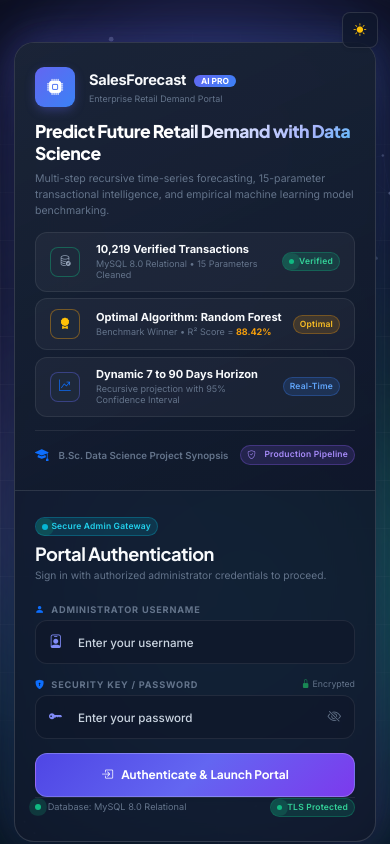
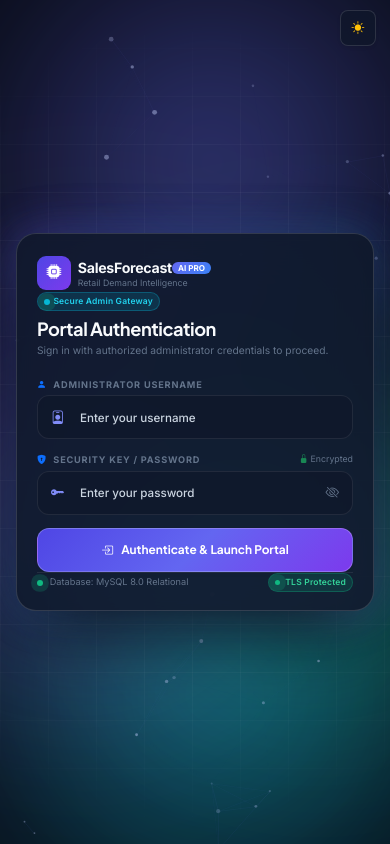
Before and after one commit to omya77/Sales_Forecasting_ML, a Django app: page /login/ in a window 390 px wide. Run offline with Django 5.2, Linux system fonts and the light colour scheme.

Commit message:
Optimize mobile login view: eliminate scrolling, remove top margin gap, add mobile brand header

```diff
--- a/sales_web/dashboard/templates/dashboard/login.html
+++ b/sales_web/dashboard/templates/dashboard/login.html
@@ -509,35 +509,47 @@
         }
 
         /* --------------------------------------------------------------------------
-           RESPONSIVE BREAKPOINTS
+           RESPONSIVE BREAKPOINTS (ZERO-SCROLL MOBILE & TABLET ENGINE)
            -------------------------------------------------------------------------- */
         @media (max-width: 991.98px) {
             html, body {
-                height: auto !important;
-                overflow-y: auto !important;
+                height: 100% !important;
+                max-height: 100% !important;
+                overflow: hidden !important;
             }
             .login-viewport {
-                height: auto !important;
-                min-height: 100vh !important;
-                padding: 60px 14px 20px 14px;
+                height: 100vh !important;
+                height: 100dvh !important;
+                max-height: 100vh !important;
+                max-height: 100dvh !important;
+                overflow: hidden !important;
+                padding: 12px 16px !important;
+                margin: 0 !important;
+                display: flex !important;
+                align-items: center !important;
+                justify-content: center !important;
+            }
+            .cockpit-glow-wrapper {
+                width: 100% !important;
+                max-width: 430px !important;
+                margin: 0 auto !important;
             }
             .login-dual-cockpit {
-                flex-direction: column;
-                max-width: 480px;
-                border-radius: 20px;
+                flex-direction: column !important;
+                max-width: 100% !important;
+                border-radius: 20px !important;
             }
+            /* Hide the duplicate heavy showcase panel on mobile to guarantee zero scrolling */
             .login-showcase-panel {
-                border-right: none;
-                border-bottom: 1px solid var(--border-subtle);
-                padding: 24px 20px;
+                display: none !important;
             }
             .login-form-panel {
-                padding: 24px 20px;
+                padding: 22px 20px 18px 20px !important;
             }
             .top-nav-dock {
-                top: 12px;
-                left: 12px;
-                right: 12px;
+                top: 10px !important;
+                right: 14px !important;
+                left: auto !important;
             }
         }
     </style>
@@ -685,6 +697,20 @@
                      RIGHT FORM PANEL (SECURE AUTHENTICATION GATEWAY)
                      ================================================================ -->
                 <div class="login-form-panel">
+                    <!-- Mobile Brand Header (Crisp branding visible only on mobile/tablet) -->
+                    <div class="d-flex align-items-center gap-2 mb-2.5 d-lg-none">
+                        <div class="brand-chip-icon" style="width: 34px; height: 34px; font-size: 1.1rem; border-radius: 9px; background: linear-gradient(135deg, #4f46e5, #7c3aed); display: flex; align-items: center; justify-content: center; color: #fff; flex-shrink: 0;">
+                            <i class="bi bi-cpu-fill"></i>
+                        </div>
+                        <div>
+                            <div class="d-flex align-items-center gap-1.5">
+                                <span class="fw-bold" style="color: var(--text-primary); font-size: 1.05rem; letter-spacing: -0.02em;">SalesForecast</span>
+                                <span class="badge" style="background: var(--primary-gradient); color: #fff; font-size: 0.60rem; padding: 2px 6px; border-radius: 6px;">AI PRO</span>
+                            </div>
+                            <small class="text-slate-muted d-block" style="font-size: 0.65rem; line-height: 1.1;">Retail Demand Intelligence</small>
+                        </div>
+                    </div>
+
                     <div class="mb-3">
                         <div class="d-inline-flex align-items-center gap-1 badge-luxe badge-luxe-cyan px-2 py-1 mb-2" style="font-size: 0.68rem;">
                             <span class="live-pulse-dot" style="background: var(--cyan); width: 6px; height: 6px;"></span> Secure Admin Gateway
```
